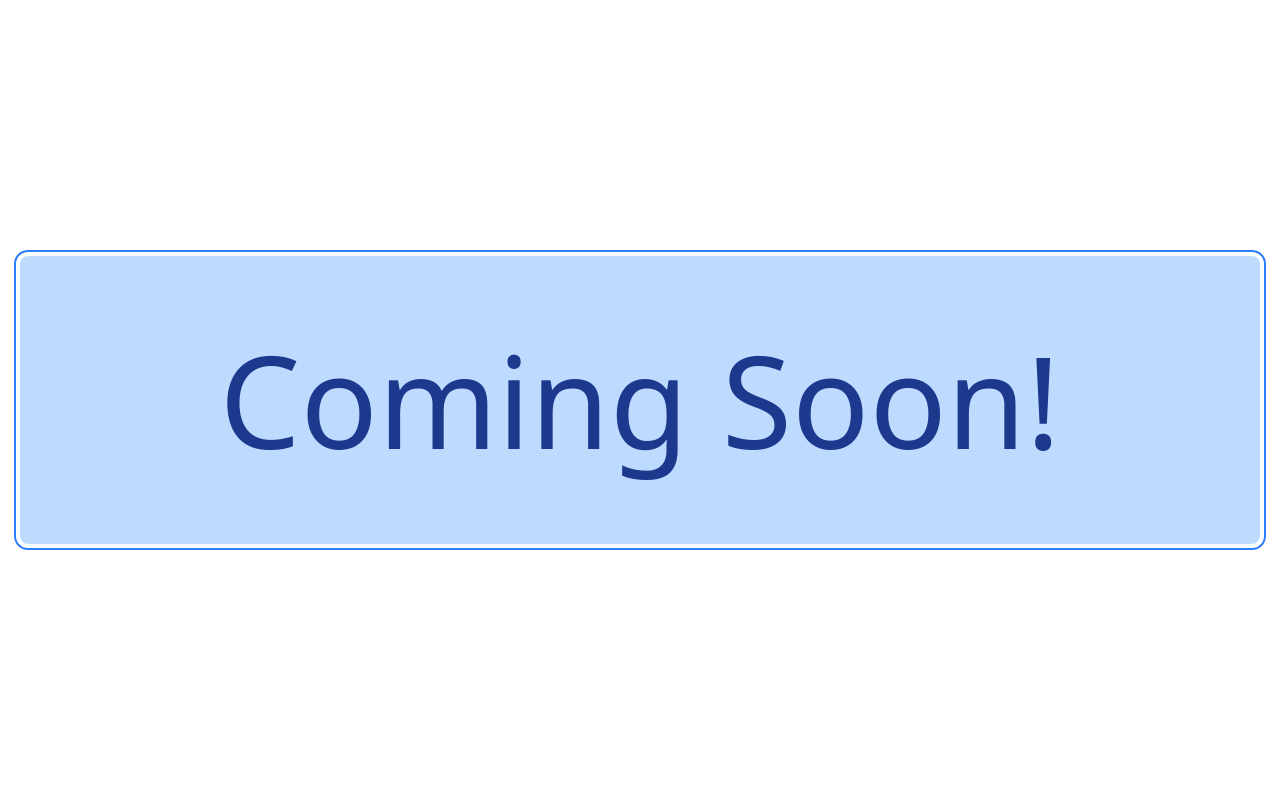
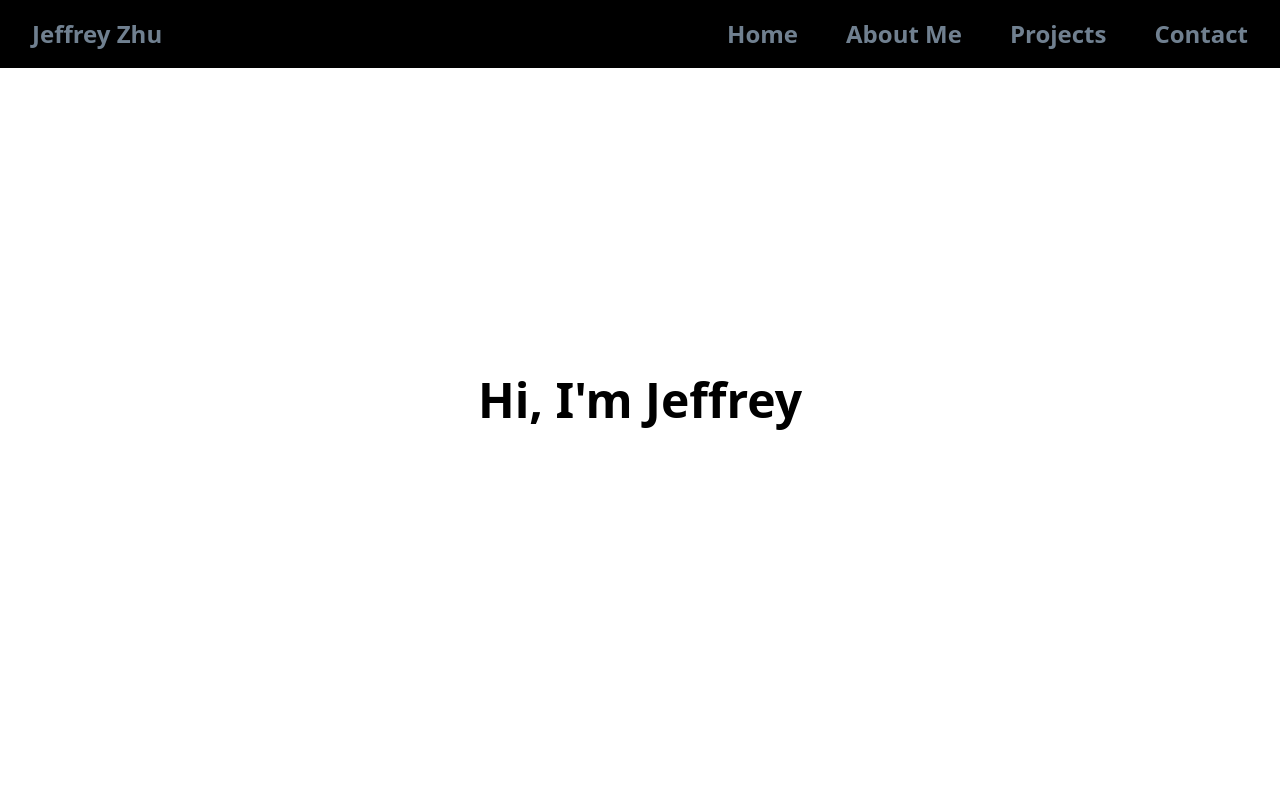
Before and after one commit to jeffrey500/MyWebsite, a React (Vite) app: page / in a window 1280 px wide. Shown: the top 800 px of the page. Built offline with nearby package versions, Linux system fonts and the light colour scheme.

Commit message:
Working on landing page

```diff
--- /dev/null
+++ b/src/AboutMe.css
@@ -0,0 +1,10 @@
+.about-me{
+    background-color: black;
+    min-height: 100vh; /* Forces the section to be at least the height of your screen */
+    flex-shrink: 0; /* Prevents the flex container from squishing this section */
+    display: flex;
+    flex-direction: column;
+    align-items: center; /* Centers the content horizontally */
+    justify-content: center; /* Centers the content vertically */
+    padding: 2rem;
+}
--- /dev/null
+++ b/src/AboutMe.jsx
@@ -0,0 +1,11 @@
+import './AboutMe.css'
+
+function AboutMe(){
+    return(
+        <section className="about-me">
+            <p className={"text-white text-7xl "}>Hi, I'm Jeffrey</p>
+        </section>
+    );
+}
+
+export default AboutMe;
--- a/src/App.css
+++ b/src/App.css
@@ -1 +1,13 @@
 @import "tailwindcss";
+
+.app-layout{
+    display: flex;
+    flex-direction: column;
+    min-height: 100vh;
+}
+
+.Landing{
+    flex: 1;
+    display: flex;
+    flex-direction: column;
+}
--- a/src/App.jsx
+++ b/src/App.jsx
@@ -1,25 +1,20 @@
-import { useState } from 'react'
 import './App.css'
+import Header from "./Header.jsx";
+import Landing from "./Landing.jsx";
+import AboutMe from "./AboutMe.jsx";
 
 function App() {
-  return (
-      <div className="min-h-screen flex items-center justify-center">
-          <button className="
-        outline-blue-500
-        outline-2
-        outline-offset-4
-        outline-solid
-        py-20
-        px-50
-        rounded-lg
-        bg-blue-200
-        text-9xl
-        text-blue-900
-      ">
-              Coming Soon!
-          </button>
-      </div>
-  )
+    return (
+        <>
+            <div className="app-layout">
+                <Header/>
+                <main className="Landing">
+                    <Landing/>
+                </main>
+            </div>
+            <AboutMe/>
+        </>
+    )
 }
 
 export default App
--- /dev/null
+++ b/src/Header.css
@@ -0,0 +1,44 @@
+.site-header{
+    display: flex;
+    justify-content: space-between;
+    align-items: center;
+    padding: 1rem 2rem;
+    background-color: black;
+    color: white;
+    font-size: x-large;
+    position: fixed;
+    top: 0;
+    width: 100%;
+    z-index: 1000;
+    box-sizing: border-box;
+}
+
+nav{
+    width: 100%;
+}
+
+.nav-links{
+    list-style: none;
+    display: flex;
+    gap: 3rem;
+    margin: 0;
+    padding: 0;
+}
+
+.name{
+    color: slategrey;
+    text-decoration: none;
+    font-weight: bold;
+    margin-right: auto;
+}
+
+.nav-links a{
+    color: slategrey;
+    text-decoration: none;
+    font-weight: bold;
+    transition: 0.3s;
+}
+
+.nav-links a:hover{
+    color: aliceblue;
+}
--- /dev/null
+++ b/src/Header.jsx
@@ -0,0 +1,19 @@
+import './Header.css'
+
+function Header(){
+    return (
+        <header className="site-header">
+            <nav>
+                <ul className="nav-links">
+                    <li className="name">Jeffrey Zhu</li>
+                    <li><a href="#home">Home</a></li>
+                    <li><a href="#about">About Me</a></li>
+                    <li><a href="#projects">Projects</a></li>
+                    <li><a href="#contact">Contact</a></li>
+                </ul>
+            </nav>
+        </header>
+    );
+}
+
+export default Header;
--- /dev/null
+++ b/src/Landing.css
@@ -0,0 +1,14 @@
+.landing-section{
+    background: white;
+    flex: 1;
+    display: flex;
+    align-items: center;
+    justify-content: center;
+}
+
+.Intro-Text{
+    color: black;
+    font-size: 3rem;
+    font-weight: bold;
+    text-align: center;
+}
--- /dev/null
+++ b/src/Landing.jsx
@@ -0,0 +1,11 @@
+import './Landing.css'
+
+function Landing(){
+    return(
+        <section className="landing-section">
+            <p className="Intro-Text">Hi, I'm Jeffrey</p>
+        </section>
+    );
+}
+
+export default Landing;
```
Also changed, not shown: 1 other file (tests, documents, lock files or other folders).
